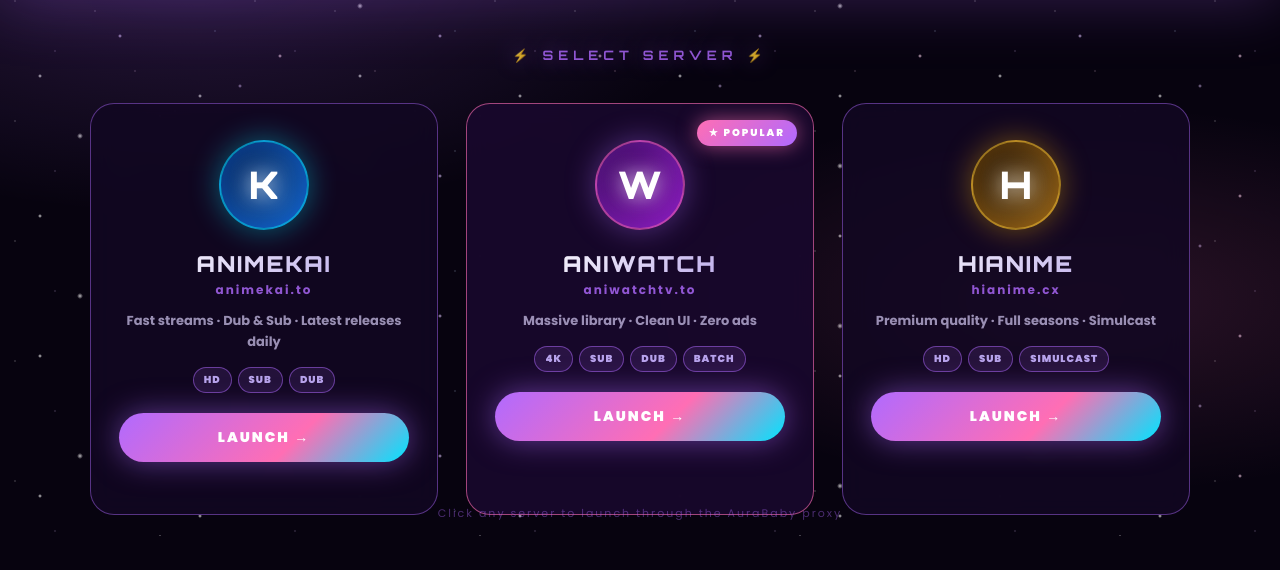
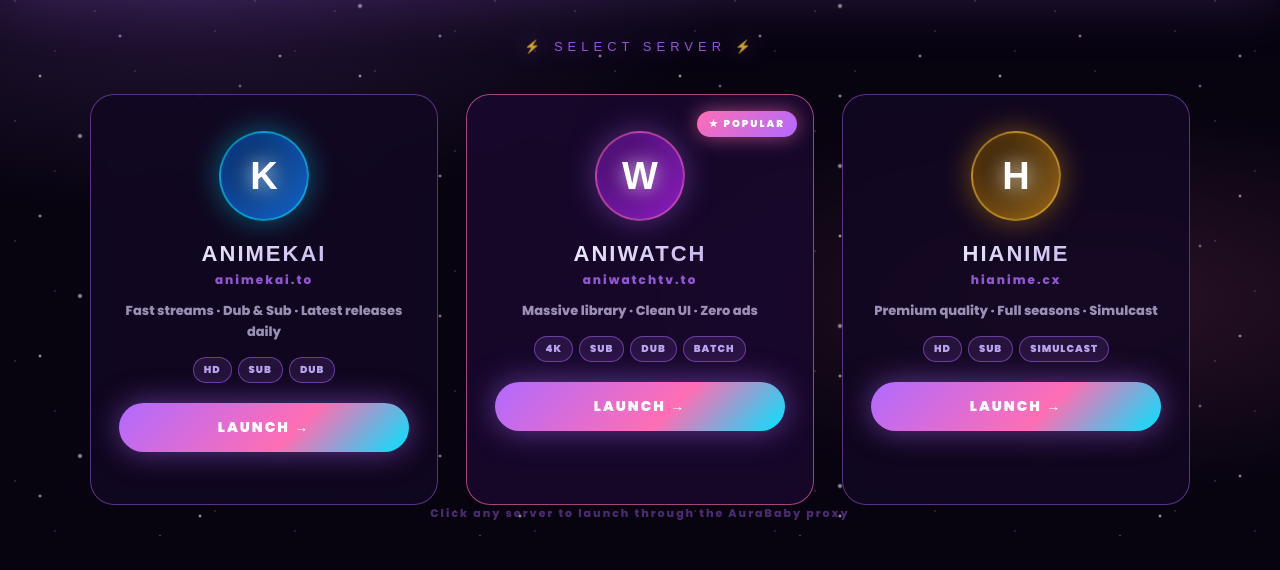
Before and after one commit to DeviousDerrick/Aurababyanimelauncher, a website: page public/index.html in a window 1280 px wide. Shown: the part 264-834 px from the top of the page. Drawn offline with Linux system fonts and the light colour scheme.

Commit message:
Update public/index.html

```diff
--- a/public/index.html
+++ b/public/index.html
@@ -4,7 +4,7 @@
   <meta charset="UTF-8"/>
   <meta name="viewport" content="width=device-width, initial-scale=1"/>
   <title>AuraBaby Anime Launcher</title>
-  <link href="https://fonts.googleapis.com/css2?family=Poppins:wght@400;700;800;900&family=Orbitron:wght@700;900&display=swap" rel="stylesheet">
+  <link href="https://fonts.googleapis.com/css2?family=Poppins:wght@800;900&display=swap" rel="stylesheet">
   <link rel="stylesheet" href="style.css"/>
 </head>
 <body>
```
